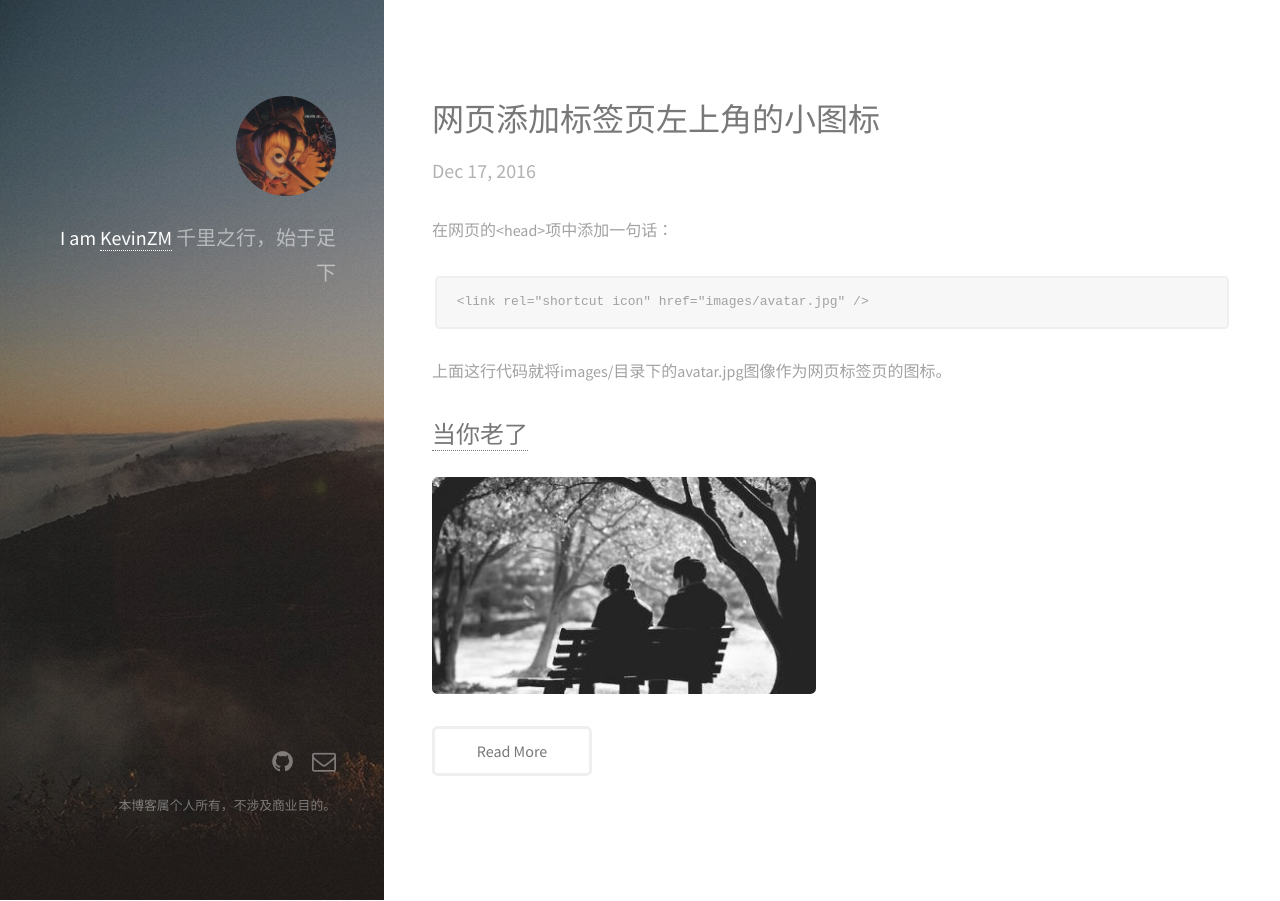
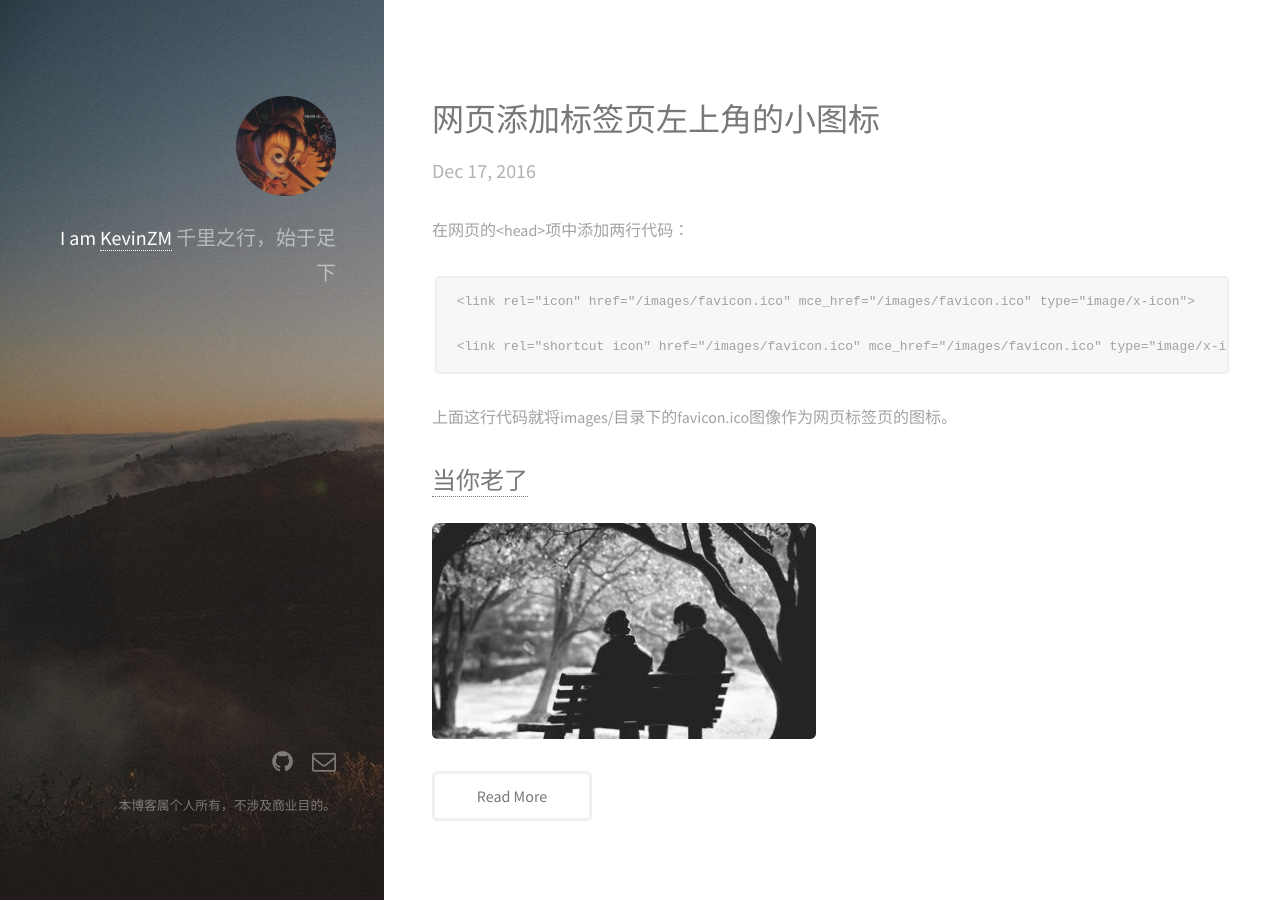
Before and after one commit to KevinZM/kevinzmmmmm.github.io, a Jekyll site: the page built from _posts/2016-12-17-网页添加标签页左上角的小图标.md, in a window 1280 px wide. Built offline with Jekyll 4.4.1, drawn with Linux system fonts in a browser that asks for light colours; our own code applies the rules of GitHub Pages for plain Markdown files.

Commit message:
更新博客

```diff
--- a/_posts/2016-12-17-网页添加标签页左上角的小图标.md
+++ b/_posts/2016-12-17-网页添加标签页左上角的小图标.md
@@ -1,6 +1,8 @@
 
-在网页的\<head\>项中添加一句话：
+在网页的\<head\>项中添加两行代码：
 
-	<link rel="shortcut icon" href="images/avatar.jpg" />
+	<link rel="icon" href="/images/favicon.ico" mce_href="/images/favicon.ico" type="image/x-icon">
 
-上面这行代码就将images/目录下的avatar.jpg图像作为网页标签页的图标。
+	<link rel="shortcut icon" href="/images/favicon.ico" mce_href="/images/favicon.ico" type="image/x-icon">
+
+上面这行代码就将images/目录下的favicon.ico图像作为网页标签页的图标。
```
